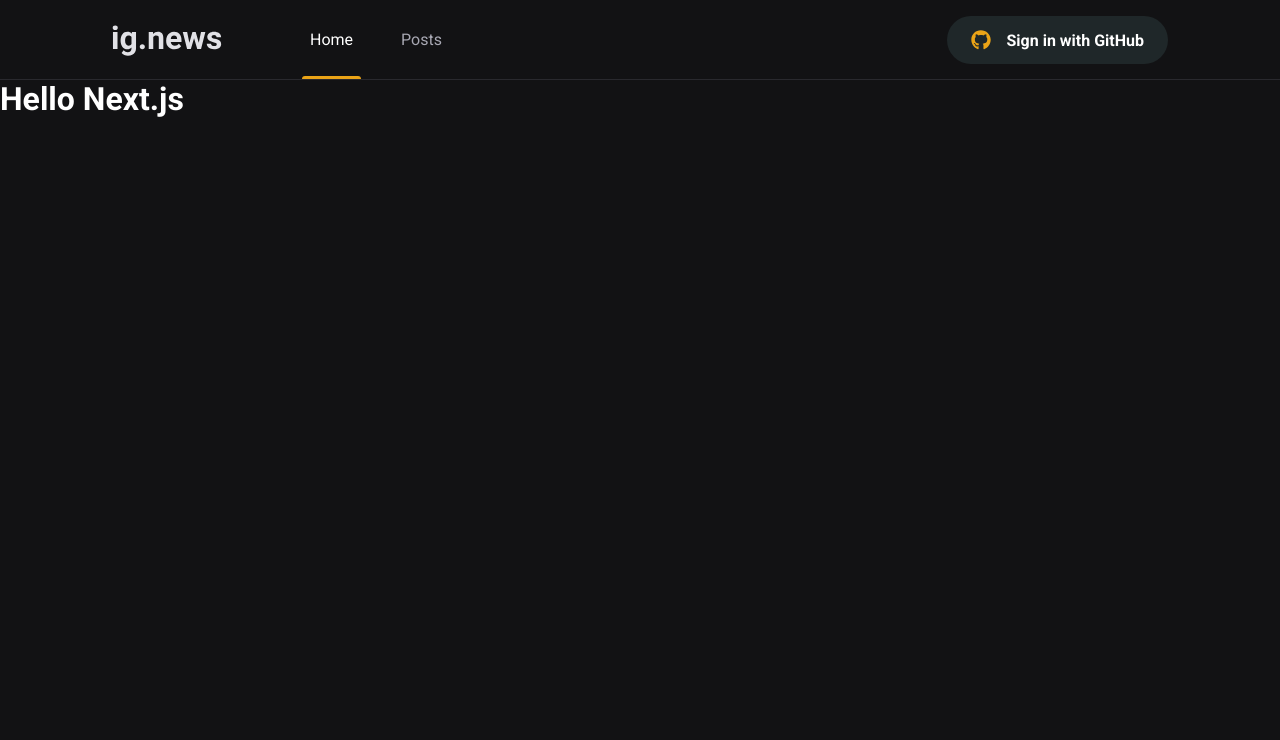
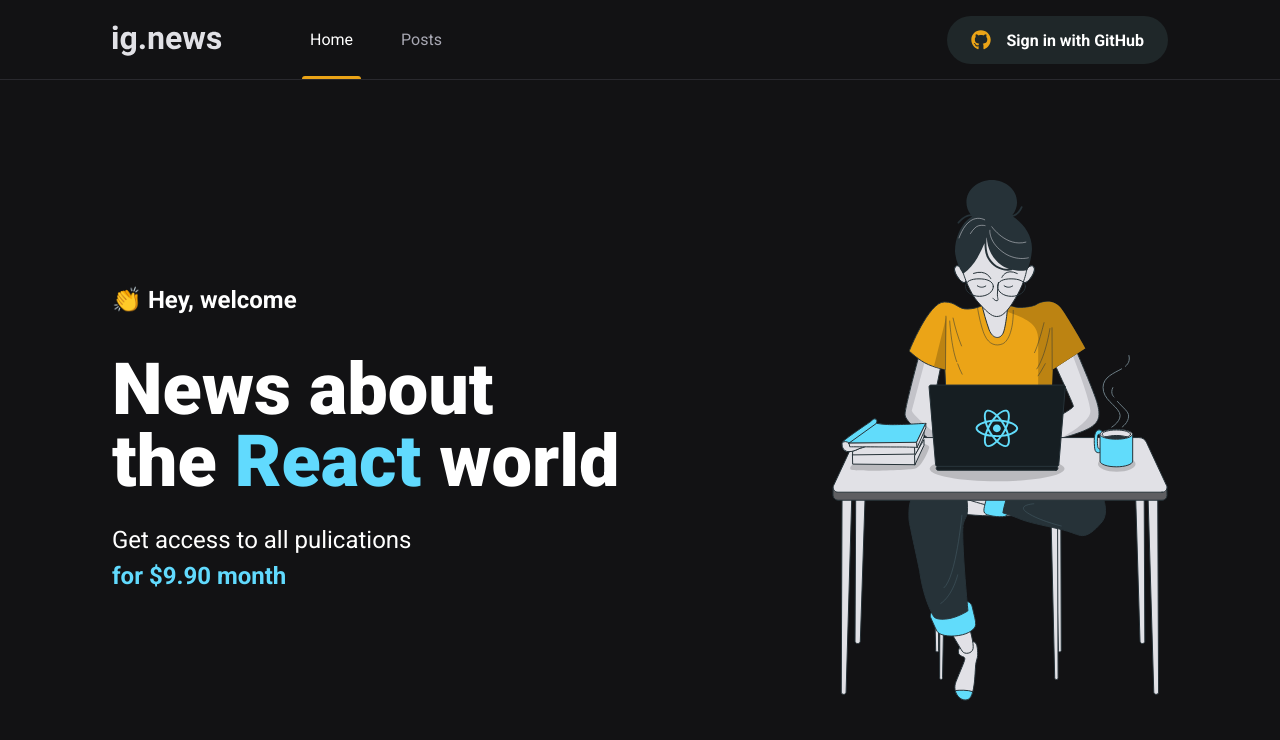
Before and after one commit to emilioRguez/03-ignews-ignite, a Next.js app: page / in a window 1280 px wide. Shown: the top 740 px of the page. Built offline with nearby package versions, Linux system fonts and the light colour scheme.

Commit message:
Pagina Home

```diff
--- /dev/null
+++ b/src/pages/home.module.scss
@@ -0,0 +1,41 @@
+.contentContainer {
+  max-width: 1120px;
+  margin: 0 auto;
+  padding: 0 2rem;
+  height: calc(100vh - 5rem);
+
+  display: flex;
+  align-items: center;
+  justify-content: space-between;
+}
+
+.hero {
+  max-width: 600px;
+
+  > span {
+    font-size: 1.5rem;
+    font-weight: bold;
+  }
+
+  h1 {
+    font-size: 4.5rem;
+    line-height: 4.5rem;
+    font-weight: 900;
+    margin-top: 2.5rem;
+
+    span {
+      color: var(--cyan-500);
+    }
+  }
+
+  p {
+    font-size: 1.5rem;
+    line-height: 2.25rem;
+    margin-top: 1.5rem;
+
+    span {
+      color: var(--cyan-500);
+      font-weight: bold;
+    }
+  }
+}
--- a/src/pages/index.tsx
+++ b/src/pages/index.tsx
@@ -1,13 +1,28 @@
 import Head from 'next/head'
-// import styles from '../styles/home.module.scss'
+import styles from './home.module.scss'
 
 export default function Home() {
   return (
     <>
       <Head>
-        <title>home | ig.news</title>
+        <title>Home | ig.news</title>
       </Head>
-      <h1>Hello Next.js</h1>
+
+      <main className={styles.contentContainer}>
+        <section className={styles.hero}>
+          <span>👏 Hey, welcome</span>
+          <h1>
+            News about <br />
+            the <span>React</span> world
+          </h1>
+          <p>
+            Get access to all pulications <br />
+            <span>for $9.90 month</span>
+          </p>
+        </section>
+
+        <img src="/images/avatar.svg" alt="Girl coding" />
+      </main>
     </>
   )
 }
```
